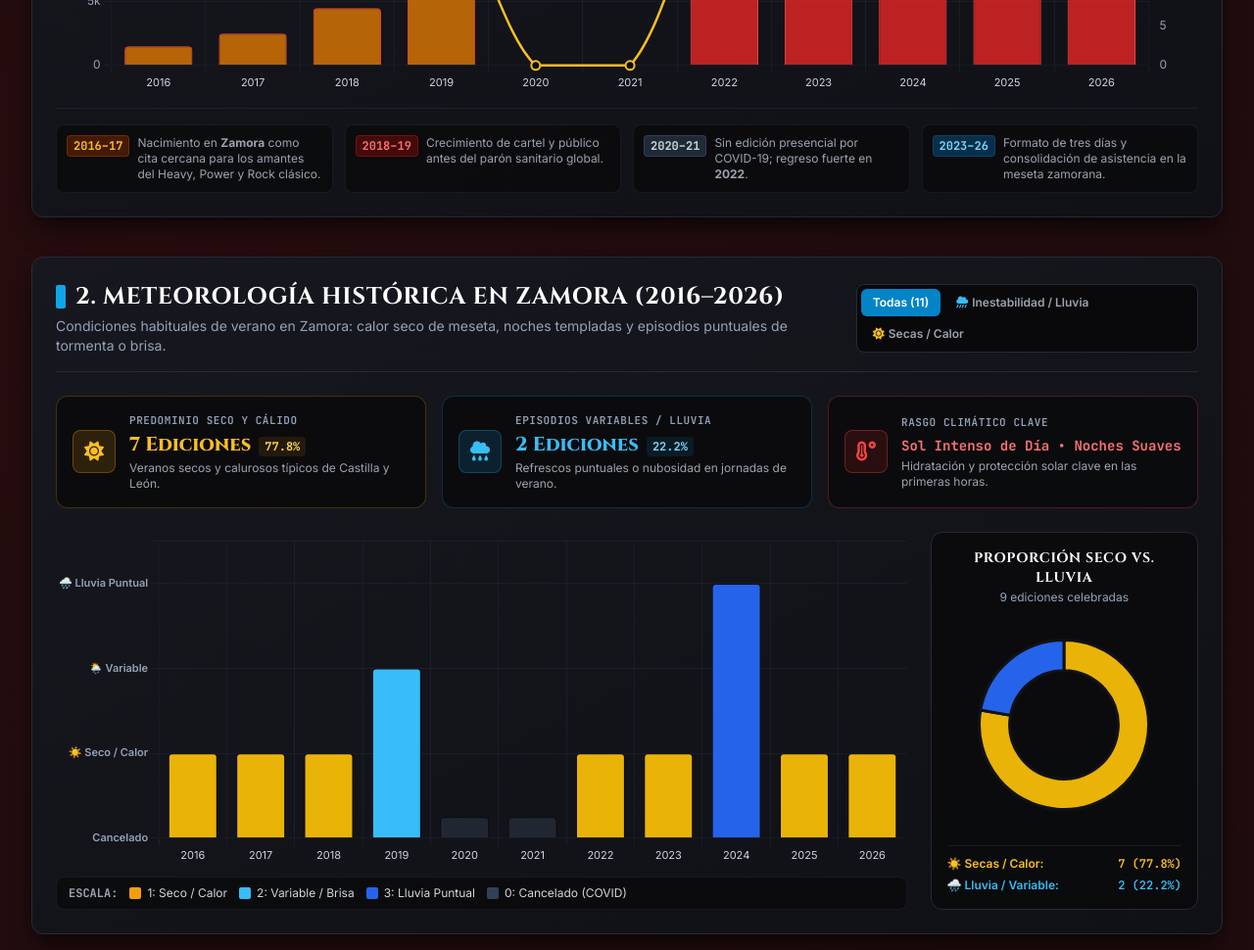
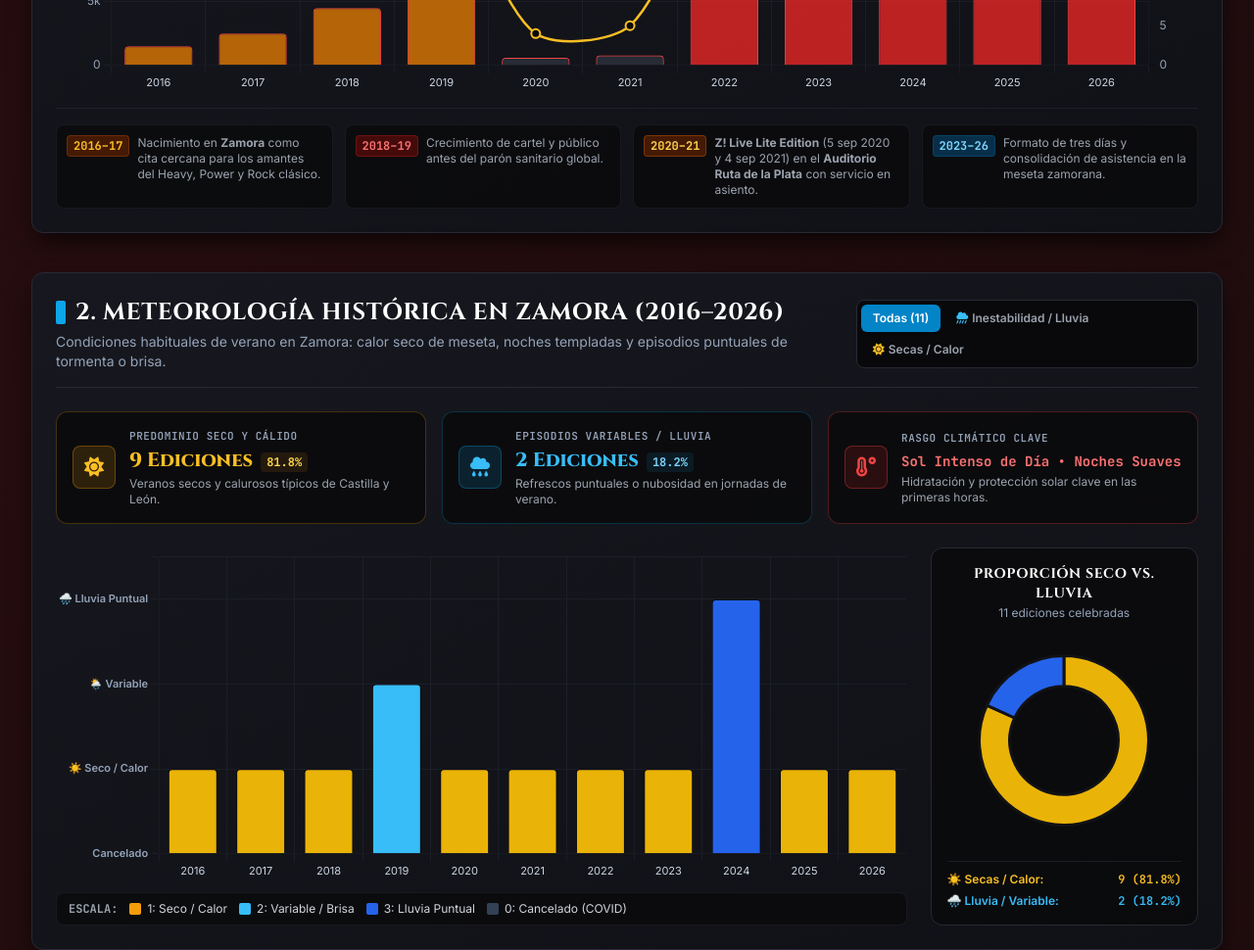
Before and after one commit to jezabelabernal/Z-Live-Zamora-Analytics, a plain HTML site: page index.html in a window 1280 px wide. Shown: the part 860-1830 px from the top of the page at 98% size. Drawn offline with nearby package versions, Linux system fonts and the light colour scheme.

Commit message:
Actualización 18:10 20/11/26
Actualización edición Lite

```diff
--- a/index.html
+++ b/index.html
@@ -317,8 +317,8 @@
                     <span>Crecimiento de cartel y público antes del parón sanitario global.</span>
                 </div>
                 <div class="flex items-start gap-2 bg-zlive-black/70 p-2.5 rounded-lg border border-zlive-border/50">
-                    <span class="px-1.5 py-0.5 rounded bg-gray-800 text-gray-300 font-mono font-bold border border-gray-600/50 shrink-0">2020–21</span>
-                    <span>Sin edición presencial por COVID-19; regreso fuerte en <strong>2022</strong>.</span>
+                    <span class="px-1.5 py-0.5 rounded bg-amber-950 text-amber-300 font-mono font-bold border border-amber-700/50 shrink-0">2020–21</span>
+                    <span><strong>Z! Live Lite Edition</strong> (5 sep 2020 y 4 sep 2021) en el <strong>Auditorio Ruta de la Plata</strong> con servicio en asiento.</span>
                 </div>
                 <div class="flex items-start gap-2 bg-zlive-black/70 p-2.5 rounded-lg border border-zlive-border/50">
                     <span class="px-1.5 py-0.5 rounded bg-sky-950 text-sky-300 font-mono font-bold border border-sky-800/50 shrink-0">2023–26</span>
@@ -367,8 +367,8 @@
                     <div>
                         <p class="text-[11px] font-mono uppercase tracking-wider text-zlive-steel font-semibold">Predominio Seco y Cálido</p>
                         <div class="flex items-baseline gap-2 mt-0.5">
-                            <span class="font-display text-xl font-extrabold text-amber-400">7 Ediciones</span>
-                            <span class="text-xs font-mono font-bold text-amber-300 bg-amber-500/10 px-1.5 py-0.5 rounded">77.8%</span>
+                            <span class="font-display text-xl font-extrabold text-amber-400">9 Ediciones</span>
+                            <span class="text-xs font-mono font-bold text-amber-300 bg-amber-500/10 px-1.5 py-0.5 rounded">81.8%</span>
                         </div>
                         <p class="text-xs text-gray-400 mt-0.5">Veranos secos y calurosos típicos de Castilla y León.</p>
                     </div>
@@ -382,7 +382,7 @@
                         <p class="text-[11px] font-mono uppercase tracking-wider text-zlive-steel font-semibold">Episodios Variables / Lluvia</p>
                         <div class="flex items-baseline gap-2 mt-0.5">
                             <span class="font-display text-xl font-extrabold text-sky-400">2 Ediciones</span>
-                            <span class="text-xs font-mono font-bold text-sky-300 bg-sky-500/10 px-1.5 py-0.5 rounded">22.2%</span>
+                            <span class="text-xs font-mono font-bold text-sky-300 bg-sky-500/10 px-1.5 py-0.5 rounded">18.2%</span>
                         </div>
                         <p class="text-xs text-gray-400 mt-0.5">Refrescos puntuales o nubosidad en jornadas de verano.</p>
                     </div>
@@ -422,7 +422,7 @@
                         <h3 class="font-display text-sm font-bold uppercase tracking-wider text-white">
                             Proporción Seco vs. Lluvia
                         </h3>
-                        <p class="text-xs text-zlive-steel mt-0.5">9 ediciones celebradas</p>
+                        <p class="text-xs text-zlive-steel mt-0.5">11 ediciones celebradas</p>
                     </div>
                     <div class="relative w-44 h-44 my-3">
                         <canvas id="weatherDonutChart"></canvas>
@@ -430,11 +430,11 @@
                     <div class="w-full pt-2.5 border-t border-zlive-border/60 text-xs space-y-1.5">
                         <div class="flex justify-between text-amber-400 font-semibold">
                             <span>☀️ Secas / Calor:</span>
-                            <span class="font-mono">7 (77.8%)</span>
+                            <span class="font-mono">9 (81.8%)</span>
                         </div>
                         <div class="flex justify-between text-sky-400 font-semibold">
                             <span>🌧️ Lluvia / Variable:</span>
-                            <span class="font-mono">2 (22.2%)</span>
+                            <span class="font-mono">2 (18.2%)</span>
                         </div>
                     </div>
                 </div>
@@ -685,7 +685,7 @@
                 <span>Zamora, Castilla y León</span>
             </div>
             <p class="text-center sm:text-right">
-                Archivo histórico compilado (2016–2026). Incluye pausa presencial COVID-19 (2020–2021).
+                Archivo histórico compilado (2016–2026). Incluye Z! Live Lite Edition (2020–2021, Auditorio Ruta de la Plata).
             </p>
         </div>
     </footer>
@@ -696,8 +696,8 @@
             { year: '2017', era: 'early', attendanceTotal: 2500, ticketsSold: 2500, bands: 14, rained: false, weatherLevel: 1, weatherLabel: 'Seco / Sol y Calor', weatherNote: 'Clima veraniego seco a finales de junio (30 jun - 1 jul 2017).', note: '2ª edición (30 jun - 1 jul 2017) con fiesta en Plaza de la Catedral y Saratoga.' },
             { year: '2018', era: 'early', attendanceTotal: 4500, ticketsSold: 4500, bands: 18, rained: false, weatherLevel: 1, weatherLabel: 'Seco / Calor Estival', weatherNote: 'Calor seco típico de meseta en Zamora.', note: '3ª edición: primer salto de dimensión y mayor proyección estatal e internacional.' },
             { year: '2019', era: 'early', attendanceTotal: 7500, ticketsSold: 7500, bands: 22, rained: true, weatherLevel: 2, weatherLabel: 'Variable / Brisa y Nubes', weatherNote: 'Jornadas de junio (14-15 jun 2019) con tramos variables y brisa.', note: '4ª edición (14-15 jun 2019) encabezada por Kamelot, Hamlet y bandas nacionales.' },
-            { year: '2020', era: 'modern', attendanceTotal: 0, ticketsSold: 0, bands: 0, rained: null, weatherLevel: 0, weatherLabel: 'Formato Especial COVID-19', weatherNote: 'Edición condicionada por protocolos sanitarios de la pandemia.', note: 'Edición especial/reprogramada por protocolos COVID-19 sin festival masivo habitual.' },
-            { year: '2021', era: 'modern', attendanceTotal: 0, ticketsSold: 0, bands: 0, rained: null, weatherLevel: 0, weatherLabel: 'Versión Lite COVID-19', weatherNote: 'Formato adaptado ("Lite") bajo restricciones sanitarias.', note: 'Versión Lite / adaptada por restricciones sanitarias de la pandemia.' },
+            { year: '2020', era: 'modern', attendanceTotal: 600, ticketsSold: 600, bands: 4, rained: false, weatherLevel: 1, weatherLabel: 'Seco / Noche de Septiembre', weatherNote: '5 de septiembre de 2020 en el Auditorio Ruta de la Plata (Zamora) con formato adaptado.', note: 'Z! Live Lite Edition (5 sep 2020, Auditorio Ruta de la Plata): conciertos presenciales con toma de comandas y servicio de camareros en asiento.' },
+            { year: '2021', era: 'modern', attendanceTotal: 800, ticketsSold: 800, bands: 5, rained: false, weatherLevel: 1, weatherLabel: 'Seco / Septiembre en Ruta de la Plata', weatherNote: '4 de septiembre de 2021 en el Auditorio Ruta de la Plata (Zamora) con servicio en asiento.', note: 'Z! Live Lite Edition (4 sep 2021, Auditorio Ruta de la Plata): conciertos presenciales reorganizados con servicio de camareros en los asientos.' },
             { year: '2022', era: 'modern', attendanceTotal: 12000, ticketsSold: 11000, bands: 26, rained: false, weatherLevel: 1, weatherLabel: 'Seco / Calor Intenso', weatherNote: 'Junio cálido y seco en el regreso en Zamora.', note: 'Regreso por todo lo alto tras la pandemia consolidando el salto de escala.' },
             { year: '2023', era: 'modern', attendanceTotal: 15000, ticketsSold: 13500, bands: 30, rained: false, weatherLevel: 1, weatherLabel: 'Seco / Calor Estival', weatherNote: 'Jornadas del 8 al 10 de junio de 2023 en IFEZA con calor veraniego.', note: 'Del 8 al 10 jun 2023 en IFEZA: Helloween, Michael Schenker Group, Airbourne, Insomnium y Eluveitie.' },
             { year: '2024', era: 'modern', attendanceTotal: 18000, ticketsSold: 16000, bands: 33, rained: true, weatherLevel: 3, weatherLabel: 'Inestabilidad Puntual / Calor', weatherNote: 'Del 13 al 15 de junio de 2024 en IFEZA; calor diurno y tramos variables.', note: 'Del 13 al 15 jun 2024 en IFEZA: Europe, Avantasia, Kreator, Doro, HammerFall y Paradise Lost.' },
@@ -3211,7 +3211,7 @@
                             callbacks: {
                                 label: function(context) {
                                     const item = dataset[context.dataIndex];
-                                    if (item.year === '2020' || item.year === '2021') {
+                                    if (false) {
                                         return context.datasetIndex === 0
                                             ? ' Evento Presencial Cancelado (COVID-19)'
                                             : ' 0 bandas presenciales';
@@ -3372,7 +3372,7 @@
                 data: {
                     labels: ['Secas / Calor', 'Lluvia / Variable'],
                     datasets: [{
-                        data: [7, 2],
+                        data: [9, 2],
                         backgroundColor: ['#eab308', '#2563eb'],
                         borderColor: '#111216',
                         borderWidth: 3,
```
